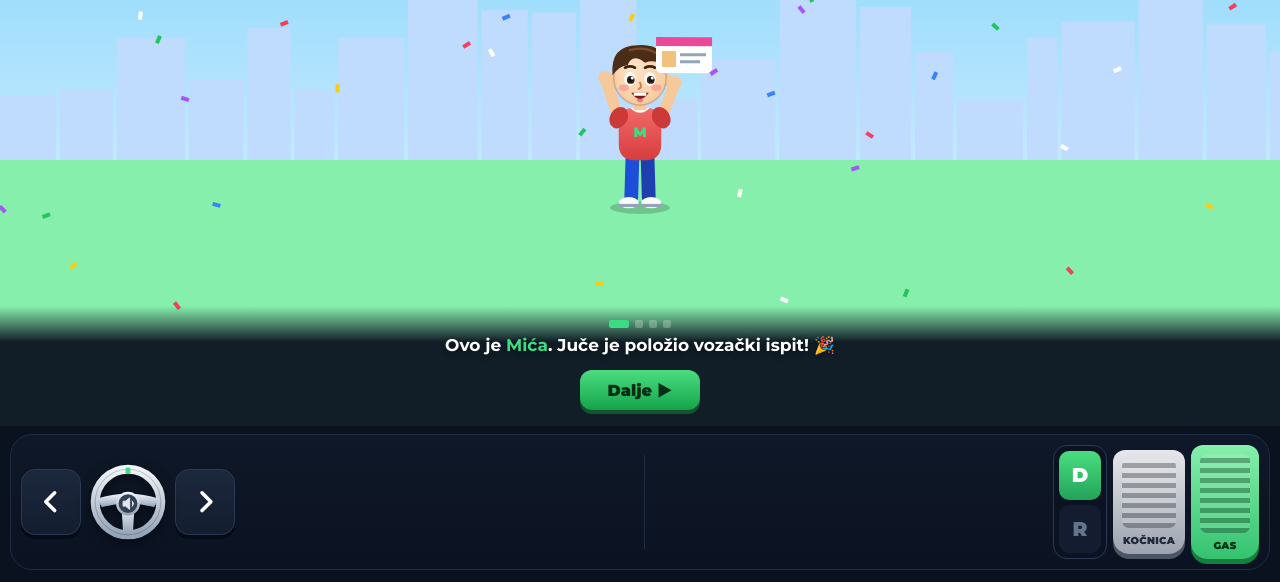
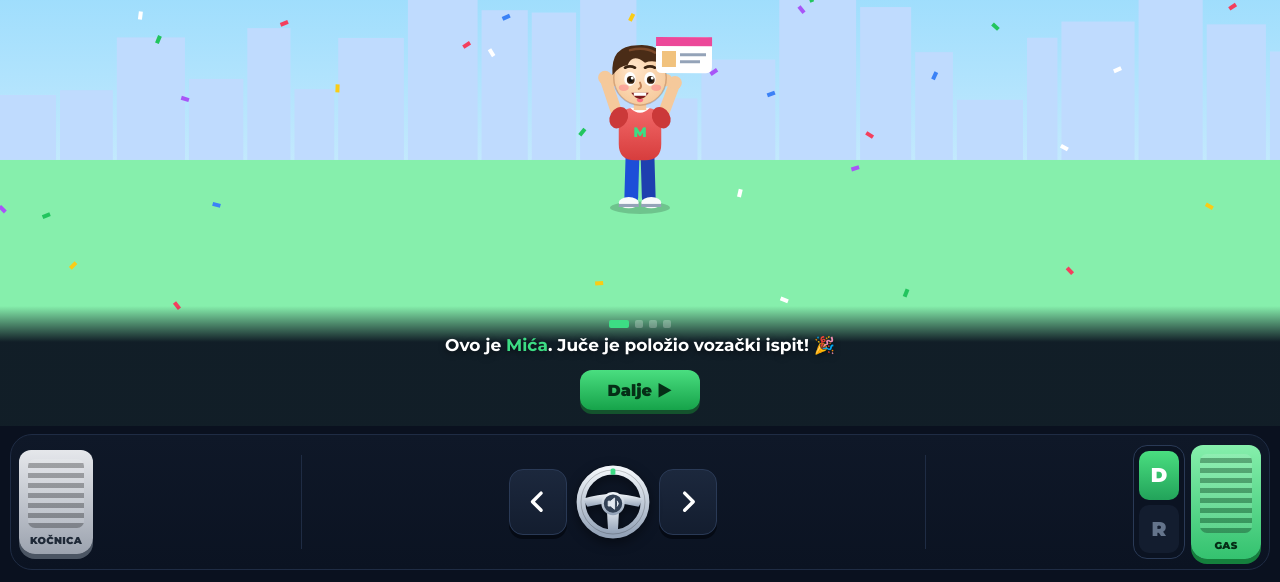
Before and after one commit to ivajovanovicc/games, a plain HTML site: page public/parking/index.html in a window 1280 px wide. Shown: the part 218-800 px from the top of the page. Drawn offline with Linux system fonts and the light colour scheme.

Commit message:
Parking: kočnica levo, volan u sredini, menjač i gas desno
Co-Authored-By: Claude Opus 5.5 <noreply@anthropic.com>
Claude-Session: https://claude.ai/code/session_016RL6KTj53mUbnH71yCrPXA

```diff
--- a/public/parking/index.html
+++ b/public/parking/index.html
@@ -28,23 +28,23 @@ canvas{position:absolute;inset:0;width:100%;height:100%;display:block}
 #skip{position:absolute;right:12px;top:12px;background:rgba(10,17,31,.85);border:1px solid var(--line);color:#e2e8f0;border-radius:10px;padding:5px 14px;font-size:13px;font-weight:800;display:none}
 /* controls */
 #controls{flex:none;padding:8px 10px;padding-bottom:max(12px,env(safe-area-inset-bottom));padding-left:max(10px,env(safe-area-inset-left));padding-right:max(10px,env(safe-area-inset-right));background:var(--bg)}
-.cpanel{display:flex;align-items:center;justify-content:space-between;gap:6px;height:136px;padding:10px 10px;border:1px solid var(--line);border-radius:22px;background:linear-gradient(#0f1828,#0b1322)}
+.cpanel{display:flex;align-items:center;justify-content:space-between;gap:5px;height:136px;padding:10px 8px;border:1px solid var(--line);border-radius:22px;background:linear-gradient(#0f1828,#0b1322)}
 .grp{display:flex;gap:6px;align-items:center;height:100%}
-.vdiv{width:1px;align-self:stretch;margin:10px 2px;background:var(--line)}
+.vdiv{flex:none;width:1px;align-self:stretch;margin:10px 2px;background:var(--line)}
 .cbtn{border:none;color:#fff;font-weight:800;display:flex;align-items:center;justify-content:center;flex-direction:column;touch-action:none;transition:transform .06s,filter .06s}
 .cbtn.on{transform:translateY(3px) scale(.95);filter:brightness(1.25)}
-.steer{width:clamp(44px,12.5vw,60px);height:clamp(52px,15vw,66px);border-radius:14px;background:linear-gradient(#1c283d,#131d2f);border:1px solid #2a3a56;box-shadow:0 4px 0 #050a14}
+.steer{flex:0 1 auto;width:clamp(40px,11.5vw,58px);height:clamp(52px,15vw,66px);border-radius:14px;background:linear-gradient(#1c283d,#131d2f);border:1px solid #2a3a56;box-shadow:0 4px 0 #050a14}
 .steer svg{width:46%;height:46%}
-#wheel{cursor:pointer;touch-action:none;width:clamp(58px,17vw,82px);height:clamp(58px,17vw,82px);transition:transform .05s linear;filter:drop-shadow(0 4px 6px rgba(0,0,0,.5))}
-#gear{width:clamp(40px,11.5vw,54px);height:100%;border-radius:14px;background:#0b1322;border:1px solid #2a3a56;gap:5px;padding:5px}
+#wheel{flex:none;cursor:pointer;touch-action:none;width:clamp(56px,16vw,80px);height:clamp(56px,16vw,80px);transition:transform .05s linear;filter:drop-shadow(0 4px 6px rgba(0,0,0,.5))}
+#gear{flex:none;width:clamp(40px,11vw,52px);height:100%;border-radius:14px;background:#0b1322;border:1px solid #2a3a56;gap:5px;padding:5px}
 #gear span{flex:1;width:100%;border-radius:10px;display:flex;align-items:center;justify-content:center;font-size:20px;font-weight:900;color:#64748b;background:#131d2f}
 #gear span.act.d{color:#fff;background:linear-gradient(#4ade80,#22a35a)}
 #gear span.act.r{color:#fff;background:linear-gradient(#fb923c,#ea580c)}
 .pedal{height:92%;border-radius:12px 12px 16px 16px;font-size:10px;position:relative;overflow:hidden;letter-spacing:.3px}
 .pedal::before{content:"";position:absolute;inset:9px 9px 26px;border-radius:7px;background:repeating-linear-gradient(0deg,rgba(0,0,0,.28) 0 5px,rgba(255,255,255,.12) 5px 10px)}
 .pedal b{position:absolute;bottom:7px;left:0;right:0;text-align:center;font-weight:900}
-#brake{width:clamp(50px,14.5vw,72px);background:linear-gradient(#e5e7eb,#9ca3af);color:#1f2937;box-shadow:0 5px 0 #4b5563}
-#gas{width:clamp(48px,14vw,68px);height:100%;background:linear-gradient(#86efac,#34c26f);color:#052e16;box-shadow:0 5px 0 #15803d}
+#brake{flex:none;height:92%;width:clamp(54px,14.5vw,74px);background:linear-gradient(#e5e7eb,#9ca3af);color:#1f2937;box-shadow:0 5px 0 #4b5563}
+#gas{flex:none;width:clamp(50px,13.5vw,70px);height:100%;background:linear-gradient(#86efac,#34c26f);color:#052e16;box-shadow:0 5px 0 #15803d}
 .pedal.on{box-shadow:0 1px 0 #111}
 /* menu */
 .screen{position:absolute;inset:0;z-index:10;overflow-y:auto;overflow-x:hidden;touch-action:pan-y;background:var(--bg);padding-bottom:30px}
@@ -152,6 +152,8 @@ canvas{position:absolute;inset:0;width:100%;height:100%;display:block}
     </div>
   </div>
   <div id="controls"><div class="cpanel">
+    <button class="cbtn pedal" id="brake"><b>KOČNICA</b></button>
+    <div class="vdiv"></div>
     <div class="grp">
       <button class="cbtn steer" id="bLeft" aria-label="Levo"><svg viewBox="0 0 24 24"><path d="M15 4 7 12l8 8" fill="none" stroke="#fff" stroke-width="3.2" stroke-linecap="round" stroke-linejoin="round"/></svg></button>
       <svg id="wheel" viewBox="0 0 100 100"><defs><linearGradient id="wg" x1="0" y1="0" x2="0" y2="1"><stop offset="0" stop-color="#f1f5f9"/><stop offset="1" stop-color="#94a3b8"/></linearGradient></defs>
@@ -162,8 +164,7 @@ canvas{position:absolute;inset:0;width:100%;height:100%;display:block}
     <div class="vdiv"></div>
     <div class="grp">
       <button class="cbtn" id="gear" aria-label="Menjač"><span class="d act" id="gD">D</span><span class="r" id="gR">R</span></button>
-      <button class="cbtn pedal" id="brake"><b>KOČNICA</b></button>
-      <button class="cbtn pedal" id="gas"><b>GAS</b></button>
+            <button class="cbtn pedal" id="gas"><b>GAS</b></button>
     </div>
   </div></div>
 </div>
```
